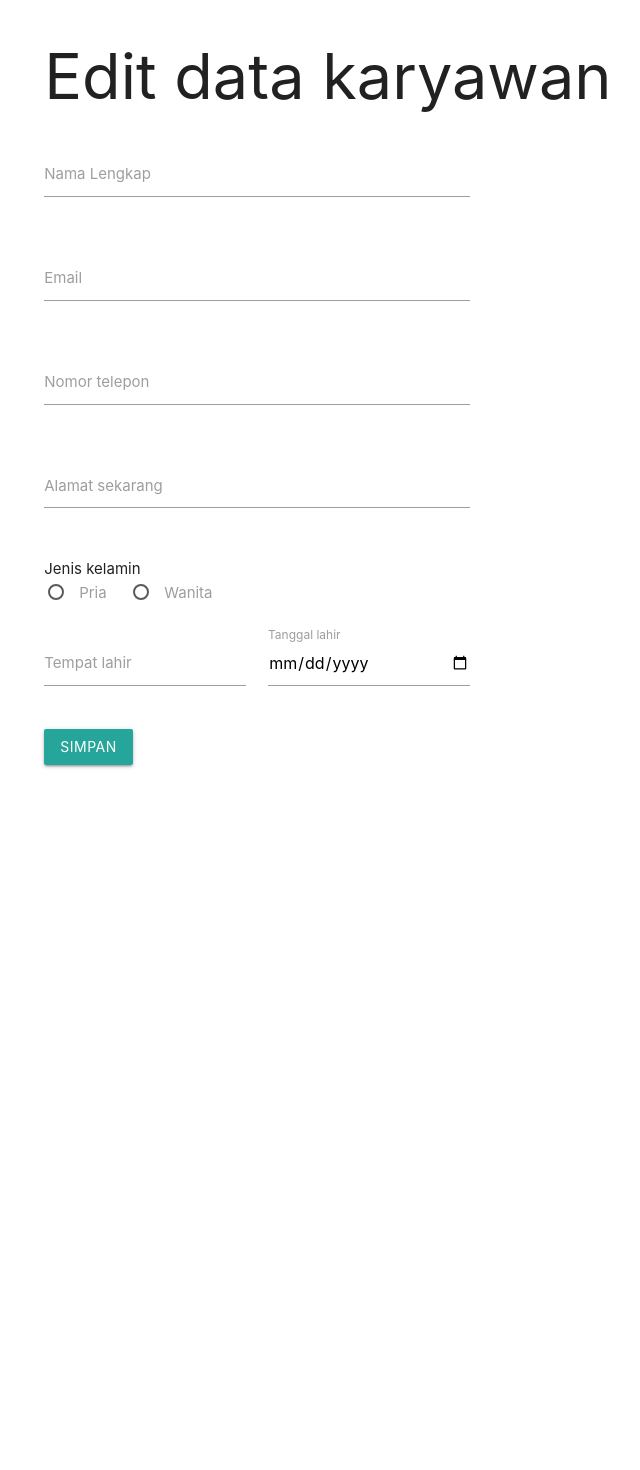
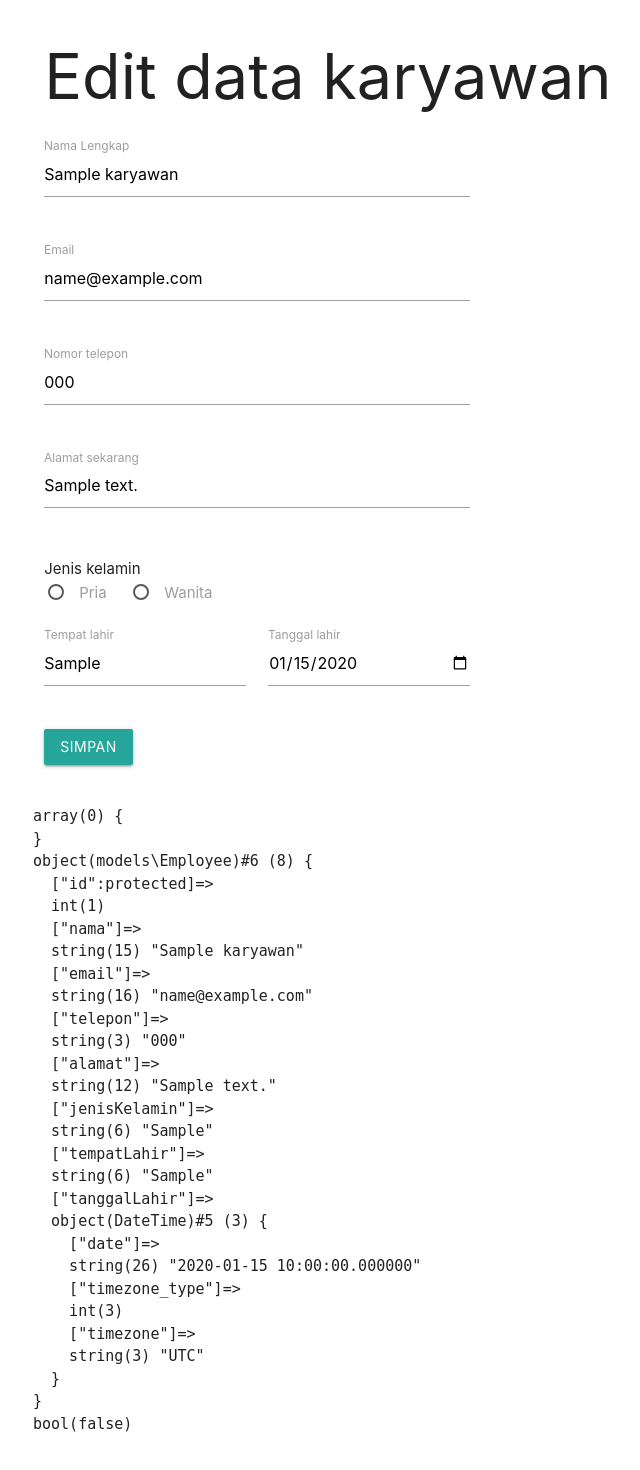
Before and after one commit to anhzf/college__Web-Programming-Exercises, a PHP site: page /edit.php?id=1 in a window 1280 px wide. Shown: the whole page, without its empty margins (159-799 px from the left). Before the commit the page ends 768 px from the top, so only its background shows below. Run offline with PHP 8.4, Linux system fonts and the light colour scheme; tables that the repository leaves empty or names only in its code hold one stand-in row (values such as "Sample post").

Commit message:
feat: :sparkles: implements CRUD feature

```diff
--- a/components/FormKaryawan.php
+++ b/components/FormKaryawan.php
@@ -2,22 +2,18 @@
 
 use lib\Component;
 use lib\Helper;
+use models\Employee;
 
 $_defaultData = [
-  'namaLengkap' => '',
-  'email' => '',
-  'nomorTelepon' => '',
-  'alamat' => '',
-  'jenisKelamin' => '',
-  'tempatLahir' => '',
-  'tanggalLahir' => '',
-];
+  'tanggalLahir' => date('Y-m-d'),
+] + Employee::$defaultAttrs;
 
 $data = ($data ?? []) + $_defaultData;
 $class = $class ?? '';
 $submitLabel = $submitLabel ?? 'submit';
+$buttonSubmitName = $buttonSubmitName ?? 'formKaryawan_submit';
 
-$_props = ['data', 'submitLabel', 'class'];
+$_props = ['data', 'submitLabel', 'buttonSubmitName', 'class'];
 $_attrs = Helper::arrayExcludeKeys(get_defined_vars(), array_merge($_props, ['_', '_defaultData', '_props']));
 
 $_class = "row {$class}";
@@ -28,8 +24,8 @@ $_class = "row {$class}";
   <div class="row">
     <?= Component::render('Input', [
       'label' => 'Nama Lengkap',
-      'name' => 'namaLengkap',
-      'value' => $data['namaLengkap'],
+      'name' => 'nama',
+      'value' => $data['nama'],
       'class' => 'col s6',
       'required' => false,
     ]) ?>
@@ -49,8 +45,8 @@ $_class = "row {$class}";
   <div class="row">
     <?= Component::render('Input', [
       'label' => 'Nomor telepon',
-      'name' => 'nomorTelepon',
-      'value' => $data['nomorTelepon'],
+      'name' => 'telepon',
+      'value' => $data['telepon'],
       'type' => 'tel',
       'class' => 'col s6',
       'required' => true,
@@ -109,7 +105,7 @@ $_class = "row {$class}";
 
   <div class="row">
     <div class="col s6">
-      <button type="submit" class="waves-effect waves-light btn"><?= $submitLabel ?></button>
+      <button type="submit" name="<?= $buttonSubmitName ?>" class="waves-effect waves-light btn"><?= $submitLabel ?></button>
     </div>
   </div>
 </form>
--- a/components/Textarea.php
+++ b/components/Textarea.php
@@ -2,11 +2,12 @@
 use lib\Helper;
 use lib\Component;
 
+$value = $value ?? '';
 $class = $class ?? '';
 $inputId = $inputId ?? $_['renderId'];
 $inputClass = $inputClass ?? '';
 
-$_props = ['label', 'class', 'inputId', 'inputClass'];
+$_props = ['label', 'value', 'class', 'inputId', 'inputClass'];
 $_attrs = Helper::arrayExcludeKeys(get_defined_vars(), array_merge($_props, ['_', '_props']));
 
 $_class = "input-field {$class}";
@@ -14,6 +15,6 @@ $_inputClass = "materialize-textarea {$inputClass}";
 ?>
 
 <div class="<?= $_class ?>">
-  <textarea <?= Component::arrayToAttrs($_attrs + ['id' => $inputId, 'class' => $_inputClass]) ?>></textarea>
+  <textarea <?= Component::arrayToAttrs($_attrs + ['id' => $inputId, 'class' => $_inputClass]) ?>><?= $value ?></textarea>
   <label for="<?= $inputId ?>"><?= $label ?></label>
 </div>
--- a/models/BaseModel.php
+++ b/models/BaseModel.php
@@ -38,7 +38,11 @@ class BaseModel
     if (method_exists($this, $setterName)) {
       $this->$setterName($value);
     } else {
-      throw new \Exception('Can\'t assign private property `' . $name . '`', 1);
+      if (property_exists($this, $name)) {
+        throw new \Exception('Can\'t assign private property `' . $name . '`', 1);
+      } else {
+        $this->{$name} = $value;
+      }
     }
   }
 }
--- a/models/Employee.php
+++ b/models/Employee.php
@@ -44,10 +44,10 @@ class Employee extends BaseModel
   public function save()
   {
     $conn = Db::getConn();
+    $success = false;
     $query = "UPDATE `karyawan`
-      SET nama = ?, email = ?, telepon = ?, alamat = ?, jenis_kelamin = ?, tempat_lahir = ?, tanggal_lahir = ?)
-      WHERE id = ?
-      LIMIT 1";
+      SET nama = ?, email = ?, telepon = ?, alamat = ?, jenis_kelamin = ?, tempat_lahir = ?, tanggal_lahir = ?
+      WHERE id = ?";
 
     if ($stmt = $conn->prepare($query)) {
       // supported format for sql date
@@ -67,17 +67,17 @@ class Employee extends BaseModel
       $success = $stmt->execute();
 
       $stmt->close();
+    }
 
-      return $success;
-    }
+    return $success;
   }
 
   public function create()
   {
     $conn = Db::getConn();
     $query = "INSERT INTO `karyawan`
-    (nama, email, telepon, alamat, jenis_kelamin, tempat_lahir, tanggal_lahir)
-    VALUES (?, ?, ?, ?, ?, ?, ?)";
+      (nama, email, telepon, alamat, jenis_kelamin, tempat_lahir, tanggal_lahir)
+      VALUES (?, ?, ?, ?, ?, ?, ?)";
 
     if ($stmt = $conn->prepare($query)) {
       // supported format for sql date
@@ -101,6 +101,49 @@ class Employee extends BaseModel
     return $conn->insert_id;
   }
 
+  public static function get(int $id)
+  {
+    $conn = Db::getConn();
+    $data = null;
+    $query = "SELECT id, nama, email, telepon, alamat, jenis_kelamin, tempat_lahir, tanggal_lahir
+      FROM `karyawan`
+      WHERE id = ?
+      LIMIT 1";
+
+    if ($stmt = $conn->prepare($query)) {
+      try {
+
+        $stmt->bind_param('i', $id);
+        $attrs = [];
+        $stmt->execute();
+
+        $stmt->bind_result(
+          $attrs['id'],
+          $attrs['nama'],
+          $attrs['email'],
+          $attrs['telepon'],
+          $attrs['alamat'],
+          $attrs['jenisKelamin'],
+          $attrs['tempatLahir'],
+          $attrs['tanggalLahir'],
+        );
+
+        while ($stmt->fetch()) {
+          $attrs['tanggalLahir'] = new \DateTime($attrs['tanggalLahir']);
+          $data = new Employee($attrs);
+        }
+
+        $stmt->close();
+      } catch (\Throwable $th) {
+        echo '<pre>';
+        var_dump($id, $attrs, $th);
+        echo '</pre>';
+      }
+    }
+
+    return $data;
+  }
+
   public static function getAll()
   {
     $conn = Db::getConn();
@@ -108,23 +151,23 @@ class Employee extends BaseModel
     $query = "SELECT id, nama, email, telepon, alamat, jenis_kelamin, tempat_lahir, tanggal_lahir FROM `karyawan`";
 
     if ($stmt = $conn->prepare($query)) {
-      $employee = [];
+      $attrs = [];
       $stmt->execute();
 
       $stmt->bind_result(
-        $employee['id'],
-        $employee['nama'],
-        $employee['email'],
-        $employee['telepon'],
-        $employee['alamat'],
-        $employee['jenisKelamin'],
-        $employee['tempatLahir'],
-        $employee['tanggalLahir'],
+        $attrs['id'],
+        $attrs['nama'],
+        $attrs['email'],
+        $attrs['telepon'],
+        $attrs['alamat'],
+        $attrs['jenisKelamin'],
+        $attrs['tempatLahir'],
+        $attrs['tanggalLahir'],
       );
 
       while ($stmt->fetch()) {
-        $employee['tanggalLahir'] = new \DateTime($employee['tanggalLahir']);
-        array_push($data, new Employee($employee));
+        $attrs['tanggalLahir'] = new \DateTime($attrs['tanggalLahir']);
+        array_push($data, new Employee($attrs));
       }
 
       $stmt->close();
@@ -132,4 +175,23 @@ class Employee extends BaseModel
 
     return $data;
   }
+
+  public static function delete($id)
+  {
+    $conn = Db::getConn();
+    $success = false;
+    $query = "DELETE FROM `karyawan`
+      WHERE id = ?
+      LIMIT 1";
+
+    if ($stmt = $conn->prepare($query)) {
+      $stmt->bind_param('i', $id);
+
+      $success = $stmt->execute();
+
+      $stmt->close();
+    }
+
+    return $success;
+  }
 }
--- a/pages/edit.php
+++ b/pages/edit.php
@@ -1,8 +1,41 @@
 <?php require './_init.php';
 
 use lib\Component;
+use models\Employee;
+
+$data = null;
+$employee = null;
+$isAfterSaveEdit = false;
+$formButtonSubmitName = 'submitFormKaryawan';
+
+try {
+  $employee = Employee::get((int) $_GET['id']);
+
+  if (isset($_POST[$formButtonSubmitName])) {
+    $postData = [
+      'tanggalLahir' => new DateTime($_POST['tanggalLahir'] ?? null)
+    ] + $_POST;
+
+    foreach ($postData as $key => $value) {
+      $employee->{$key} = $value;
+    }
+
+    $isAfterSaveEdit = $employee->save();
+    // reset post data
+    $_POST = [];
+  }
+} catch (\Throwable $th) {
+  header('Location: ' . CONFIG['APP_URL']);
+}
 
 $data = [
+  'nama' => $employee->nama,
+  'email' => $employee->email,
+  'telepon' => $employee->telepon,
+  'alamat' => $employee->alamat,
+  'jenisKelamin' => $employee->jenisKelamin,
+  'tempatLahir' => $employee->tempatLahir,
+  'tanggalLahir' => $employee->getTanggalLahir(),
 ];
 ?>
 
@@ -15,6 +48,12 @@ $data = [
 
 <body>
   <main class="container row">
+    <?php if ($isAfterSaveEdit) { ?>
+      <div class="card-panel col s12 green">
+        <span class="white-text">Berhasil menyimpan data!</span>
+      </div>
+    <?php } ?>
+
     <div class="col s12">
       <h1>Edit data karyawan</h1>
     </div>
@@ -23,7 +62,10 @@ $data = [
       'method' => 'post',
       'data' => $data,
       'submitLabel' => 'Simpan',
+      'buttonSubmitName' => $formButtonSubmitName
     ]) ?>
+
+    <pre><?= var_dump($_POST, $employee, $isAfterSaveEdit) ?></pre>
   </main>
 
   <?= Component::render('HTMLBaseFooter') ?>
```
Also changed, not shown: pages/add.php (+20 -0 lines), pages/delete.php (added, +15 -0 lines), pages/index.php (+51 -15 lines), pages/view.php (+19 -11 lines).
